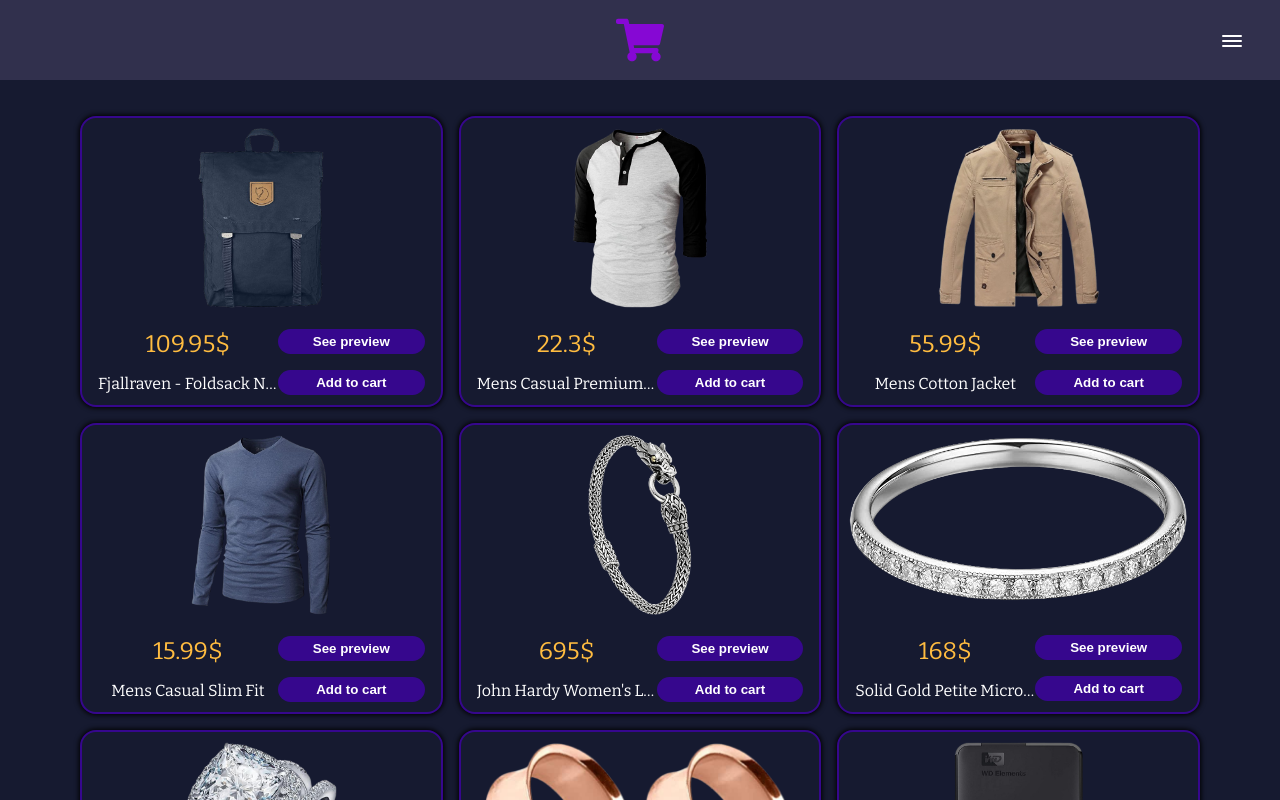
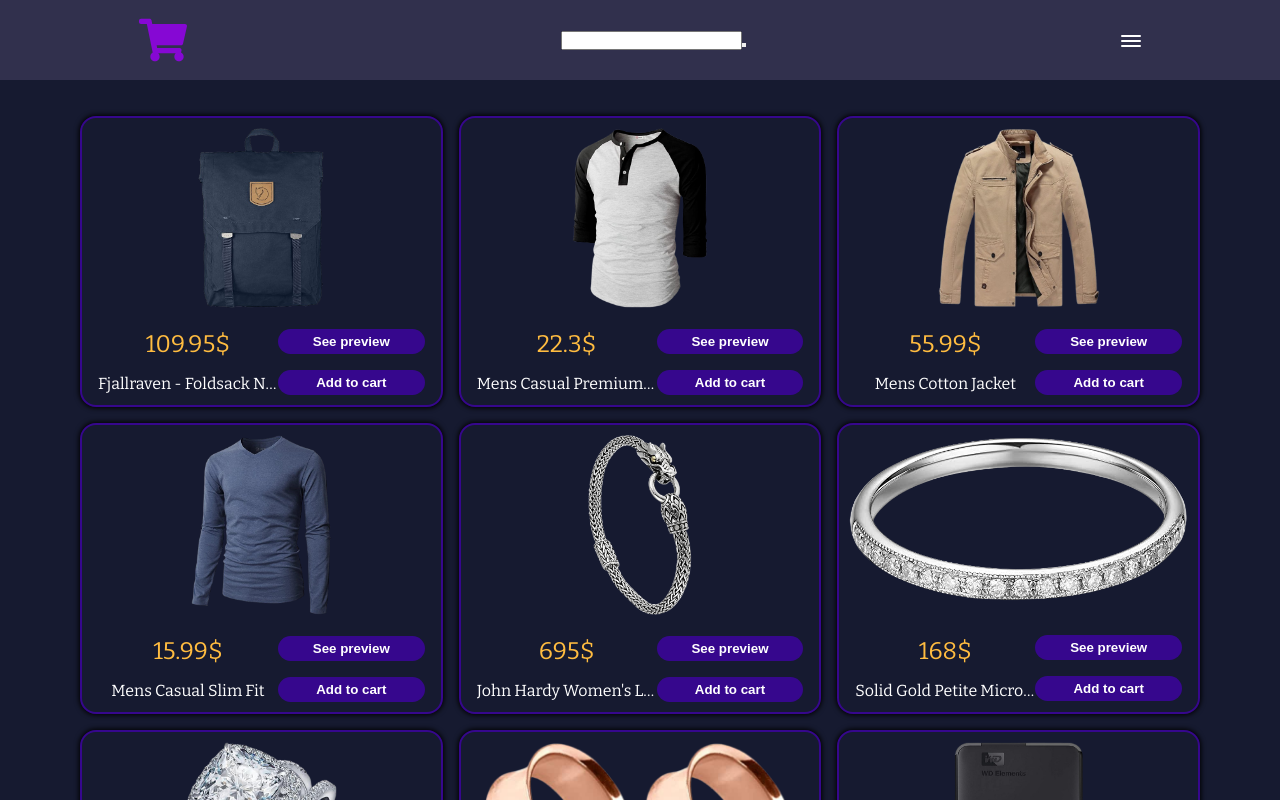
Before and after one commit to Eckry/store-app, a React (Vite) app: page / in a window 1280 px wide. Shown: the top 800 px of the page. Built offline with nearby package versions, Linux system fonts and the light colour scheme.

Commit message:
add word filter

```diff
--- a/src/components/Header.jsx
+++ b/src/components/Header.jsx
@@ -19,6 +19,20 @@ export default function Header({
 
   return (
     <header className="header">
+      <button
+        disabled={showCart}
+        className="shopping-cart-container"
+        onClick={handleOnClick}
+      >
+        {children}
+        <span style={style} className="number-of-products-container">
+          !
+        </span>
+      </button>
+      <form action="">
+        <input className="text-filter" type="text" />
+        <button className="text-filter-button"></button>
+      </form>
       <label
         style={toggleFilters}
         htmlFor="toggle-filters"
@@ -33,16 +47,6 @@ export default function Header({
         <span></span>
         <span></span>
       </label>
-      <button
-        disabled={showCart}
-        className="shopping-cart-container"
-        onClick={handleOnClick}
-      >
-        {children}
-        <span style={style} className="number-of-products-container">
-          !
-        </span>
-      </button>
     </header>
   );
 }
--- a/src/components/styles/Header.css
+++ b/src/components/styles/Header.css
@@ -1,14 +1,14 @@
 .header {
-  position: absolute;
+  position: fixed;
   background-color: var(--secondary-color);
   backdrop-filter: blur(10px);
   height: fit-content;
   padding: 1rem;
   width: 100%;
   display: flex;
-  justify-content: center;
+  justify-content: space-around;
+  gap: 8rem;
   align-items: center;
-  position: fixed;
   top: 0;
   z-index: 50;
   animation: header linear both;
@@ -16,10 +16,10 @@
   animation-range: 0 70px;
 }
 
-@keyframes header {
-  to{
-    background-color: var(--secondary-transparent-color);
-  }
+.header-wrapper {
+  display: flex;
+  justify-content: space-between;
+  align-items: center;
 }
 
 .shopping-cart-container {
@@ -40,12 +40,11 @@
   right: -15px;
   text-align: center;
   color: var(--highlight-color-two);
-  font-size: 2.5rem;
+  font-size: 1.8rem;
 }
 
 .toggle-filters {
-  position: absolute;
-  right: 3%;
+  position: relative;
   height: 10px;
   width: 20px;
   cursor: pointer;
@@ -59,8 +58,8 @@
   left: 0;
   position: absolute;
   content: "";
+  height: 1.5px;
   width: 100%;
-  height: 1.5px;
   background-color: white;
   transition: 0.25s ease-in-out;
   border-radius: 20px;
@@ -90,3 +89,9 @@
   transform: rotate(-45deg) translate(3.5px, -3.5px);
   transform-origin: center center;
 }
+
+@keyframes header {
+  to {
+    background-color: var(--secondary-transparent-color);
+  }
+}
```
